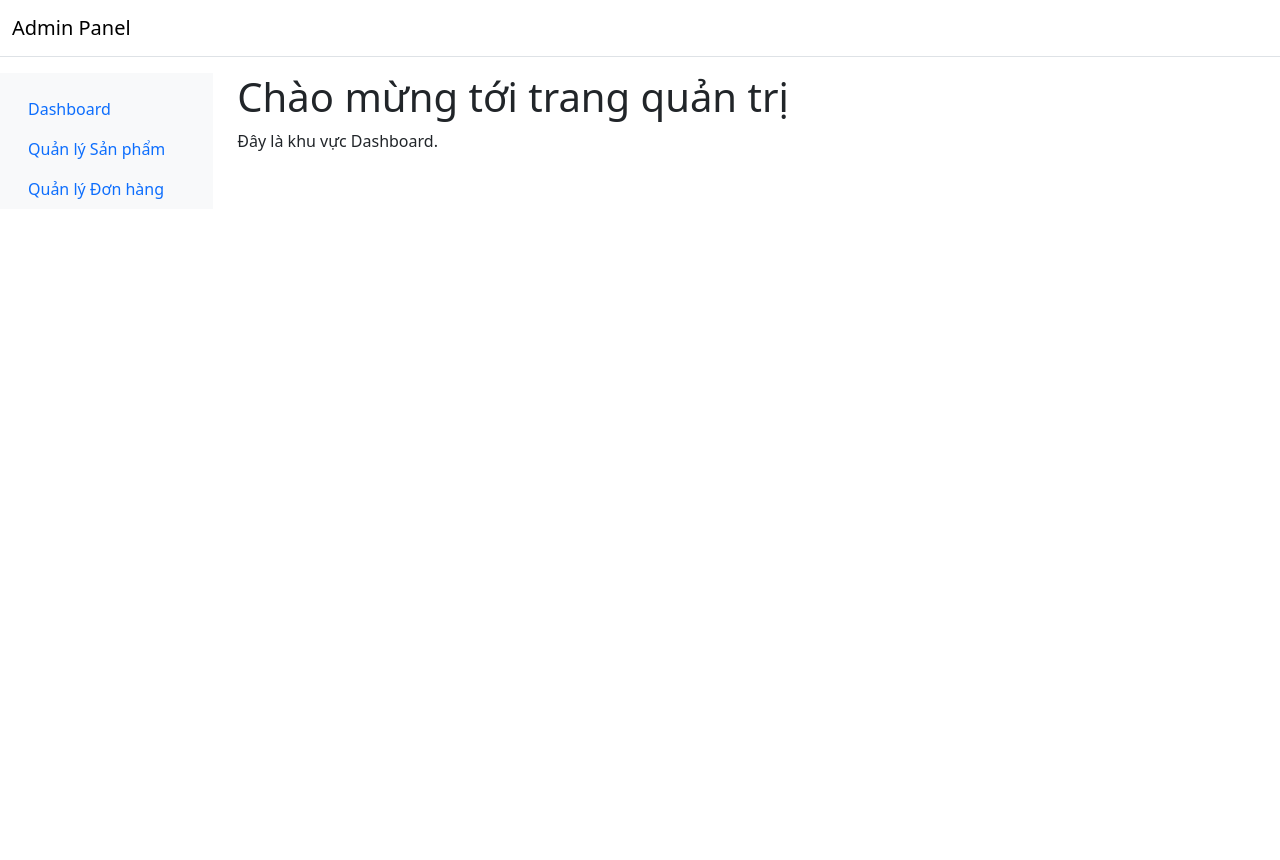
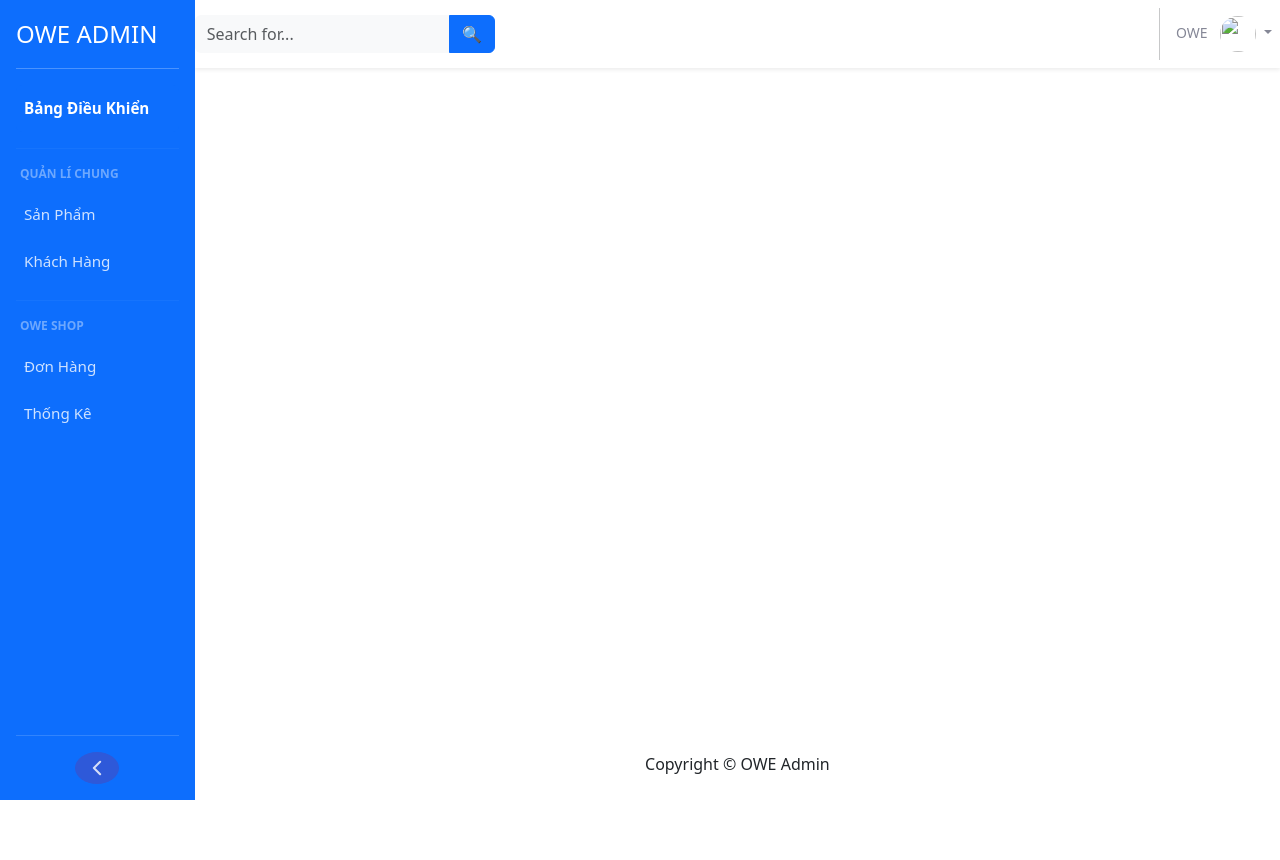
Before and after one commit to KimLon-hcm/DT07_CNPM_CHQA, an ASP.NET Core app: page /Admin in a window 1280 px wide. Before the commit the page ends 199 px from the top, so only its background shows below. Run offline with ASP.NET Core 8, Linux system fonts and the light colour scheme.

Commit message:
Loading...Layout Admin

```diff
--- a/CuaHangQuanAo/DT07_CuaHangQuanAo/Areas/Admin/Views/Home/Index.cshtml
+++ b/CuaHangQuanAo/DT07_CuaHangQuanAo/Areas/Admin/Views/Home/Index.cshtml
@@ -3,6 +3,3 @@
     Layout = "~/Areas/Admin/Views/Shared/_AdminLayout.cshtml";
     ViewData["Title"] = "Dashboard";
 }
-
-<h1>Chào mừng tới trang quản trị</h1>
-<p>Đây là khu vực Dashboard.</p>
--- a/CuaHangQuanAo/DT07_CuaHangQuanAo/Areas/Admin/Views/Shared/_AdminLayout.cshtml
+++ b/CuaHangQuanAo/DT07_CuaHangQuanAo/Areas/Admin/Views/Shared/_AdminLayout.cshtml
@@ -1,50 +1,131 @@
+
 <!DOCTYPE html>
-<html>
+<html lang="en">
 <head>
-    <meta name="viewport" content="width=device-width" />
-    <title>@ViewBag.Title - Trang Quản Trị</title>
-    <!-- Thêm link CSS của Bootstrap hoặc CSS của riêng bạn ở đây -->
+    <meta charset="UTF-8" />
+    <meta name="viewport" content="width=device-width, initial-scale=1.0" />
+    <title>OWE Admin Dashboard</title>
+
+
+    <link href="https://cdn.jsdelivr.net/npm/bootstrap@5.3.3/dist/css/bootstrap.min.css" rel="stylesheet" />
+
+
+    <link href="https://fonts.googleapis.com/css2?family=Nunito:wght@300;400;600;700&display=swap" rel="stylesheet">
+    <link rel="stylesheet" href="~/css/admin.css" />
+
     <link rel="stylesheet" href="~/lib/bootstrap/dist/css/bootstrap.min.css" />
+
+    <link rel="stylesheet" href="~/css/site.css" asp-append-version="true" />
+
 </head>
 <body>
-    <header>
-        <nav class="navbar navbar-expand-sm navbar-light bg-white border-bottom box-shadow mb-3">
-            <div class="container-fluid">
-                <a class="navbar-brand" href="#">Admin Panel</a>
-                <!-- Thêm các menu header ở đây -->
+    <div id="wrapper" class="d-flex">
+        <!-- Sidebar -->
+        <aside id="sidebar" class="d-flex flex-column p-3 text-white bg-primary">
+            @Html.ActionLink("OWE ADMIN", "Index", "Home", new {area = "Admin"}, new { @class = "d-flex align-items-center mb-3 mb-md-0 me-md-auto text-white text-decoration-none sidebar-brand fs-4" })
+            <hr>
+
+            <ul class="nav nav-pills flex-column mb-auto sidebar-nav">
+                <li class="nav-item">
+                    @Html.ActionLink("Bảng Điều Khiển", "", "", new { area = "Admin" }, new { @class = "nav-link active" })
+                </li>
+
+                <hr class="sidebar-divider" />
+                <div class="sidebar-heading">Quản Lí Chung</div>
+
+                <li class="nav-item">
+                    <a href="#components-collapse" data-bs-toggle="collapse" class="nav-link">
+                        <span class="nav-text">Sản Phẩm</span>
+                    </a>
+                    <div class="collapse" id="components-collapse">
+                        <div class="collapse-inner">
+                            @Html.ActionLink("Danh sách SP", "", "", new { area = "Admin" }, new { @class = "collapse-item" })
+                            @Html.ActionLink("Thêm SP", "", "", new { area = "Admin" }, new { @class = "collapse-item" })
+                        </div>
+                    </div>
+                </li>
+
+                <li class="nav-item">
+                    <a href="#utilities-collapse" data-bs-toggle="collapse" class="nav-link">
+                        <span class="nav-text">Khách Hàng</span>
+                    </a>
+                    <div class="collapse" id="utilities-collapse">
+                        <div class="collapse-inner">
+                            @Html.ActionLink("Danh sách", "", "", new { area = "Admin" }, new { @class = "collapse-item" })
+                            @Html.ActionLink("Thêm KH", "", "", new { area = "Admin" }, new { @class = "collapse-item" })
+                        </div>
+                    </div>
+                </li>
+
+                <hr class="sidebar-divider" />
+                <div class="sidebar-heading">OWE SHOP</div>
+
+                <li class="nav-item">
+                    @Html.ActionLink("Đơn Hàng", "", "", new { area = "Admin" }, new { @class = "nav-link" })
+                </li>
+                <li class="nav-item">
+                    @Html.ActionLink("Thống Kê", "", "", new { area = "Admin" }, new { @class = "nav-link" })
+                </li>
+            </ul>
+
+            <div class="text-center mt-auto sidebar-toggle-wrapper">
+                <button id="sidebarToggle" class="btn rounded-circle">
+                    <svg class="chevron-left" xmlns="http://www.w3.org/2000/svg" fill="none" viewBox="0 0 24 24" stroke-width="2.5" stroke="currentColor">
+                        <path stroke-linecap="round" stroke-linejoin="round" d="M15.75 19.5L8.25 12l7.5-7.5" />
+                    </svg>
+                </button>
             </div>
-        </nav>
-    </header>
+        </aside>
 
-    <div class="container-fluid">
-        <div class="row">
-            <nav id="sidebar" class="col-md-3 col-lg-2 d-md-block bg-light sidebar collapse">
-                <!-- Đây là Menu Dọc Bên Trái -->
-                <div class="position-sticky pt-3">
-                    <ul class="nav flex-column">
-                        <li class="nav-item">
-                            <a class="nav-link active" href="#">Dashboard</a>
-                        </li>
-                        <li class="nav-item">
-                            <a class="nav-link" href="#">Quản lý Sản phẩm</a>
-                        </li>
-                        <li class="nav-item">
-                            <a class="nav-link" href="#">Quản lý Đơn hàng</a>
-                        </li>
-                    </ul>
-                </div>
-            </nav>
+        <!-- Content Wrapper -->
+        <div id="content-wrapper" class="d-flex flex-column">
+            <!-- Header -->
+            <header class="navbar navbar-expand navbar-light bg-white topbar mb-4 static-top shadow-sm">
+                <form class="d-none d-sm-inline-block form-inline mr-auto ml-md-3 my-2 my-md-0 mw-100 navbar-search">
+                    <div class="input-group">
+                        <input type="text" class="form-control bg-light border-0 small" placeholder="Search for..." aria-label="Search">
+                        <button class="btn btn-primary" type="button">
+                            🔍
+                        </button>
+                    </div>
+                </form>
 
-            <main class="col-md-9 ms-sm-auto col-lg-10 px-md-4">
-                <!-- Nội dung của từng trang sẽ được render ở đây -->
+                <ul class="navbar-nav ms-auto">
+                    <div class="vr mx-2 d-none d-lg-block"></div>
+                    <li class="nav-item dropdown no-arrow">
+                        <a class="nav-link dropdown-toggle" href="#" id="userDropdown" role="button" data-bs-toggle="dropdown">
+                            <span class="me-2 d-none d-lg-inline text-gray-600 small">OWE</span>
+                            <img class="img-profile rounded-circle"
+                                 src=""
+                                 style="width: 2.25rem; height: 2.25rem;">
+                        </a>
+
+                        <ul class="dropdown-menu dropdown-menu-end shadow animated--grow-in" aria-labelledby="userDropdown">
+                            <li>
+                                @Html.ActionLink("Hồ sơ", "", "", null, new { @class = "dropdown-item" })
+                            </li>
+                            <li><hr class="dropdown-divider"></li>
+                            <li>
+                                @Html.ActionLink("Đăng xuất", "", "", null, new { @class = "dropdown-item" })
+                            </li>
+                        </ul>
+                    </li>
+                </ul>
+            </header>
+
+            <!-- Main Content -->
+            <main id="content" class="container-fluid">
                 @RenderBody()
             </main>
+
+            <!-- Footer -->
+            <footer class="bg-white p-4 text-center mt-auto">
+                <span>Copyright &copy; OWE Admin</span>
+            </footer>
         </div>
     </div>
 
-    <!-- Thêm script của JS ở đây -->
-    <script src="~/lib/jquery/dist/jquery.min.js"></script>
-    <script src="~/lib/bootstrap/dist/js/bootstrap.bundle.min.js"></script>
-    @await RenderSectionAsync("Scripts", required: false)
+    <!-- JS -->
+    <script src="https://cdn.jsdelivr.net/npm/bootstrap@5.3.3/dist/js/bootstrap.bundle.min.js"></script>
 </body>
 </html>
--- /dev/null
+++ b/CuaHangQuanAo/DT07_CuaHangQuanAo/wwwroot/css/admin.css
@@ -0,0 +1,221 @@
+:root {
+    --primary-blue: #4e73df;
+    --secondary-blue: #2e59d9;
+    --background-gray: #f8f9fc;
+    --text-dark: #5a5c69;
+    --text-light: #858796;
+    --white: #fff;
+    --sidebar-width: 14rem;
+    --sidebar-width-toggled: 6.5rem;
+}
+
+body {
+    font-family: 'Nunito', sans-serif;
+    background-color: var(--background-gray);
+    color: var(--text-dark);
+}
+
+#content-wrapper {
+    width: 100%;
+    overflow-x: hidden;
+}
+
+/* --- Sidebar --- */
+#sidebar {
+    width: var(--sidebar-width);
+    min-height: 100vh;
+    transition: width 0.3s ease-in-out;
+}
+
+#wrapper.toggled #sidebar {
+    width: var(--sidebar-width-toggled);
+}
+
+.sidebar-brand-icon {
+    width: 2rem;
+    height: 2rem;
+    transform: rotate(-15deg);
+}
+
+#wrapper.toggled .sidebar-brand-text {
+    display: none;
+}
+
+.sidebar-divider {
+    margin: 1rem 0;
+    border-top: 1px solid rgba(255, 255, 255, 0.15);
+}
+
+.sidebar-heading {
+    padding: 0 0.25rem;
+    font-size: 0.75rem;
+    color: rgba(255, 255, 255, 0.4);
+    text-transform: uppercase;
+    font-weight: 700;
+    margin-bottom: 0.5rem;
+}
+
+#wrapper.toggled .sidebar-heading {
+    text-align: center;
+    padding: 0;
+}
+
+.sidebar-nav .nav-link {
+    display: flex;
+    align-items: center;
+    font-size: 0.95rem;
+    padding: 0.75rem 0.5rem;
+    border-radius: 0.35rem;
+    color: rgba(255, 255, 255, 0.8);
+    transition: background-color 0.2s;
+    white-space: nowrap;
+}
+
+    .sidebar-nav .nav-link.active,
+    .sidebar-nav .nav-link:hover {
+        background-color: rgba(255, 255, 255, 0.1);
+        color: var(--white);
+    }
+
+    .sidebar-nav .nav-link.active {
+        font-weight: 700;
+    }
+
+.nav-icon {
+    width: 1.25rem;
+    height: 1.25rem;
+    margin-right: 0.5rem;
+    flex-shrink: 0;
+}
+
+#wrapper.toggled .nav-link {
+    justify-content: center;
+}
+
+#wrapper.toggled .nav-text,
+#wrapper.toggled .chevron {
+    display: none;
+}
+
+#wrapper.toggled .sidebar-brand {
+    padding-left: 0 !important;
+    padding-right: 0 !important;
+}
+
+.chevron {
+    width: 1rem;
+    height: 1rem;
+    transition: transform 0.3s ease;
+}
+
+    .chevron.rotated {
+        transform: rotate(90deg);
+    }
+
+.collapse-inner {
+    background-color: var(--white);
+    border-radius: 0.35rem;
+    padding: 0.5rem 0;
+    margin: 0.5rem 0;
+}
+
+    .collapse-inner .collapse-item {
+        color: var(--text-dark);
+        font-size: 0.9rem;
+        display: block;
+        padding: 0.5rem 1.5rem;
+        text-decoration: none;
+    }
+
+        .collapse-inner .collapse-item:hover {
+            background-color: var(--background-gray);
+        }
+
+.sidebar-toggle-wrapper {
+    border-top: 1px solid rgba(255, 255, 255, 0.15);
+    padding-top: 1rem;
+}
+
+#sidebarToggle {
+    background-color: var(--secondary-blue);
+    color: rgba(255, 255, 255, 0.8);
+    border: none;
+}
+
+    #sidebarToggle:hover {
+        background-color: #224abe;
+        color: var(--white);
+    }
+
+    #sidebarToggle .chevron-right {
+        display: none;
+    }
+
+    #sidebarToggle .chevron-left {
+        display: block;
+    }
+
+#wrapper.toggled #sidebarToggle .chevron-right {
+    display: block;
+}
+
+#wrapper.toggled #sidebarToggle .chevron-left {
+    display: none;
+}
+
+#sidebarToggle svg {
+    width: 1.25rem;
+    height: 1.25rem;
+}
+
+/* --- Header --- */
+#header {
+    padding: 0.75rem 1.5rem;
+}
+
+.navbar-nav .nav-link {
+    color: var(--text-light);
+}
+
+    .navbar-nav .nav-link:hover {
+        color: var(--text-dark);
+    }
+
+.navbar-nav .nav-item .badge {
+    font-size: 0.65rem;
+    padding: .25em .5em;
+}
+
+/* --- Main Content & Footer --- */
+#content {
+    flex-grow: 1;
+}
+
+#footer span {
+    color: var(--text-light);
+    font-size: 0.9rem;
+}
+
+/* Responsive adjustments for mobile */
+@media (max-width: 768px) {
+    /* Hide the sidebar and show a toggle button instead */
+    #sidebar {
+        position: fixed;
+        left: -100%;
+        z-index: 1040;
+        transition: left 0.3s ease-in-out;
+    }
+
+    #wrapper.toggled #sidebar {
+        left: 0;
+        width: var(--sidebar-width) !important; /* Override toggled width */
+    }
+
+    #wrapper.toggled .nav-text, #wrapper.toggled .chevron, #wrapper.toggled .sidebar-brand-text {
+        display: inline-block !important; /* Show text when sidebar is open on mobile */
+    }
+
+    .topbar .navbar-search {
+        display: none;
+    }
+}
```
